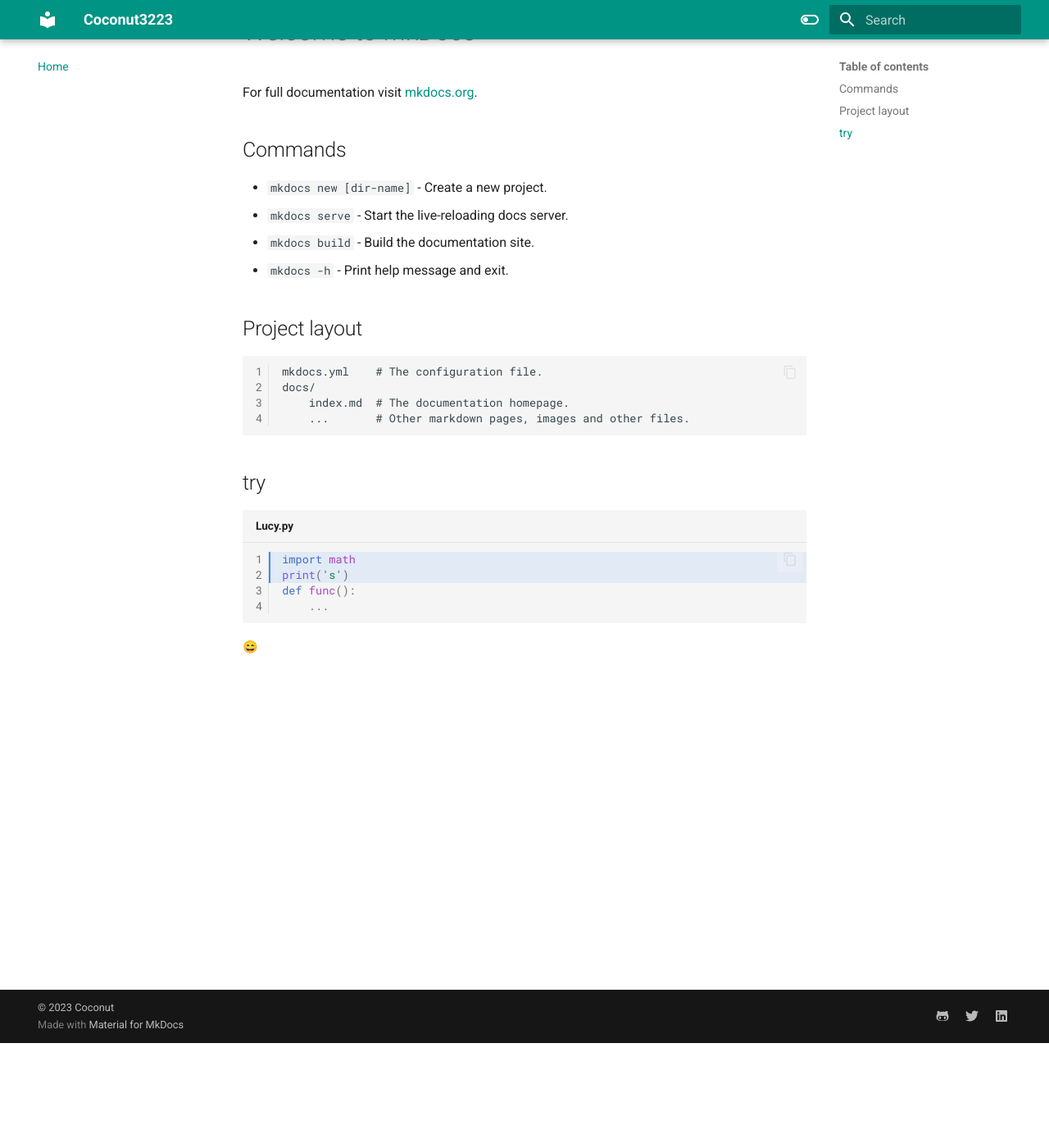
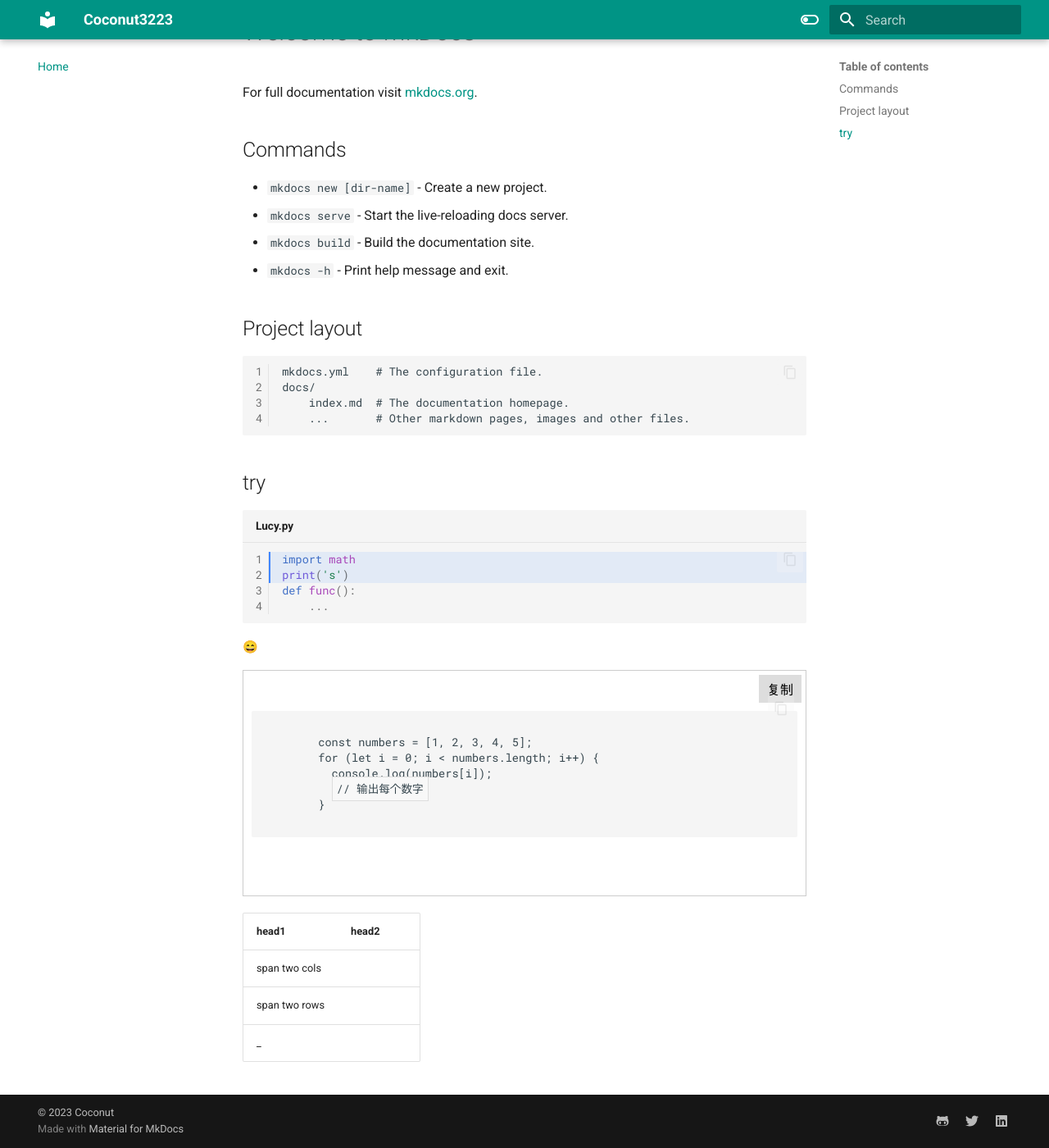
Before and after one commit to Coconut3223/knowledge, an MkDocs documentation site: the page built from docs/index.md, in a window 1280 px wide and 1400 px high, scrolled down 128 px. Shown: the whole window at 82% size. Built offline with MkDocs 1.6.1 and Material for MkDocs 9.7.7, drawn with Linux system fonts in a browser that asks for light colours; emoji names are drawn with the system emoji font.

Commit message:
new file:   docs/AI/DL/pics/LSTM_3.webp 	modified:   docs/AI/DL/rnn.md 	modified:   docs/index.md 	new file:   docs/javascripts/code_copy.js 	modified:   docs/python/enhanced.md 	modified:   docs/stylesheets/extra.css 	modified:   mkdocs.yml

````diff
--- a/docs/index.md
+++ b/docs/index.md
@@ -26,3 +26,22 @@ def func():
 ```
 
 :smile:
+
+  <div class="code-block">
+    <pre>
+      <code>
+        const numbers = [1, 2, 3, 4, 5];
+        for (let i = 0; i < numbers.length; i++) {
+          console.log(numbers[i]);
+          <span class="output">// 输出每个数字</span>
+        }
+      </code>
+    </pre>
+    <button class="copy-button">复制</button>
+  </div>
+
+| head1           | head2 |
+|-----------------|-------|
+| span two cols          ||
+| span two rows   |       |
+|_                |       |
--- /dev/null
+++ b/docs/javascripts/code_copy.js
@@ -0,0 +1,25 @@
+var copyButtons = document.querySelectorAll('.copy-button');
+
+copyButtons.forEach(function(button) {
+    button.addEventListener('click', function() {
+    var codeBlock = button.parentNode.querySelector('pre code');
+    var tempTextArea = document.createElement('textarea');
+    tempTextArea.value = codeBlock.textContent;
+
+    var excludedContent = codeBlock.querySelectorAll('.output');
+    excludedContent.forEach(function(content) {
+        tempTextArea.value = tempTextArea.value.replace(content.textContent, '');
+    });
+
+    document.body.appendChild(tempTextArea);
+    tempTextArea.select();
+    document.execCommand('copy');
+    document.body.removeChild(tempTextArea);
+
+    button.textContent = '已复制';
+
+    setTimeout(function() {
+        button.textContent = '复制';
+    }, 2000);
+    });
+});
--- a/docs/stylesheets/extra.css
+++ b/docs/stylesheets/extra.css
@@ -13,53 +13,27 @@
   border-left-width: 4px;
 }
 
-.box2 {
-  display: flex;
-  justify-content: space-between; /* 调整空间分配，也可以使用其他值如center */
-}
-.pics2 {
-  text-align: center;
-  width: 48%;
-}
-.pics2 img {
-    max-width: 100%;
-    height: auto;
+.md-typeset .code-block {
+  position: relative;
+  margin-bottom: 20px;
+  border: 1px solid #ccc;
+  padding: 10px;
 }
 
-.text2 {
-  text-align: left;
-  width: 48%;
+.md-typeset .output {
+  background-color: #f8f8f8;
+  padding: 5px;
+  border: 1px solid #ddd;
 }
 
-.notes{
-  text-align: left;
-  font-size: 88%;
-}
-
-.pic1 {
-  text-align: center;
-}
-
-.BIG {
-  max-width: 500px ;
-  height: auto;
-}
-
-.BIg {
-  max-width: 400px ;
-  height: auto;
-}
-.Big {
-  max-width: 300px ;
-  height: auto;
-}
-.big {
-  max-width: 220px ;
-  height: auto;
-}
-.auto {
-  max-width: 100%;
-  height: auto;
+.md-typeset .copy-button {
+  position: absolute;
+  top: 5px;
+  right: 5px;
+  padding: 5px 10px;
+  background-color: #ddd;
+  border: none;
+  cursor: pointer;
 }
 
 
@@ -214,31 +188,7 @@ details[open]>summary {
     border-width: 1px 1px 1px 1px ;
     border-bottom-left-radius: 0px;
 }
-.box2 {
-  display: flex;
-  justify-content: space-between; /* 调整空间分配，也可以使用其他值如center */
-}
-.pics2 {
-  text-align: center;
-  width: 48%;
-}
-.pics2 img {
-    max-width: 100%;
-    height: auto;
-}
 
-.text2 {
-  text-align: left;
-  width: 48%;
-}
-
-.pic1 {
-  text-align: center;
-}
-.pic1 img{
-  max-width: 100%;
-  height: auto;
-}
 
 
 /* .md-task-list-item:hover > input:before,
--- a/mkdocs.yml
+++ b/mkdocs.yml
@@ -96,7 +96,7 @@ extra_css:
   - https://cdnjs.cloudflare.com/ajax/libs/KaTeX/0.16.7/katex.min.css
 
 extra_javascript:
-#   - javascripts/extra.js
+  - javascripts/code_copy.js
   - javascripts/katex.js
   - https://cdnjs.cloudflare.com/ajax/libs/KaTeX/0.16.7/katex.min.js
   - https://cdnjs.cloudflare.com/ajax/libs/KaTeX/0.16.7/contrib/auto-render.min.js
````
Also changed, not shown: docs/AI/DL/rnn.md (+21 -1 lines), docs/python/enhanced.md (+2 -1 lines), docs/AI/DL/pics/LSTM_3.webp (added).
